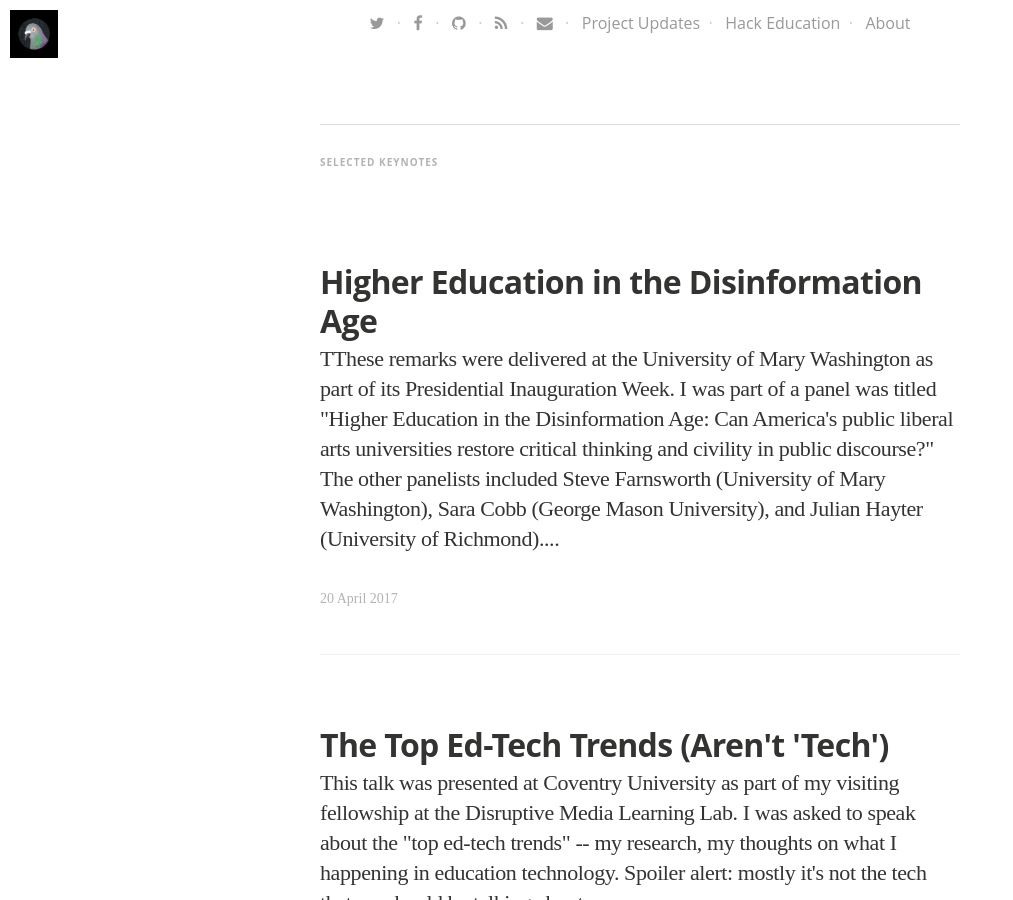
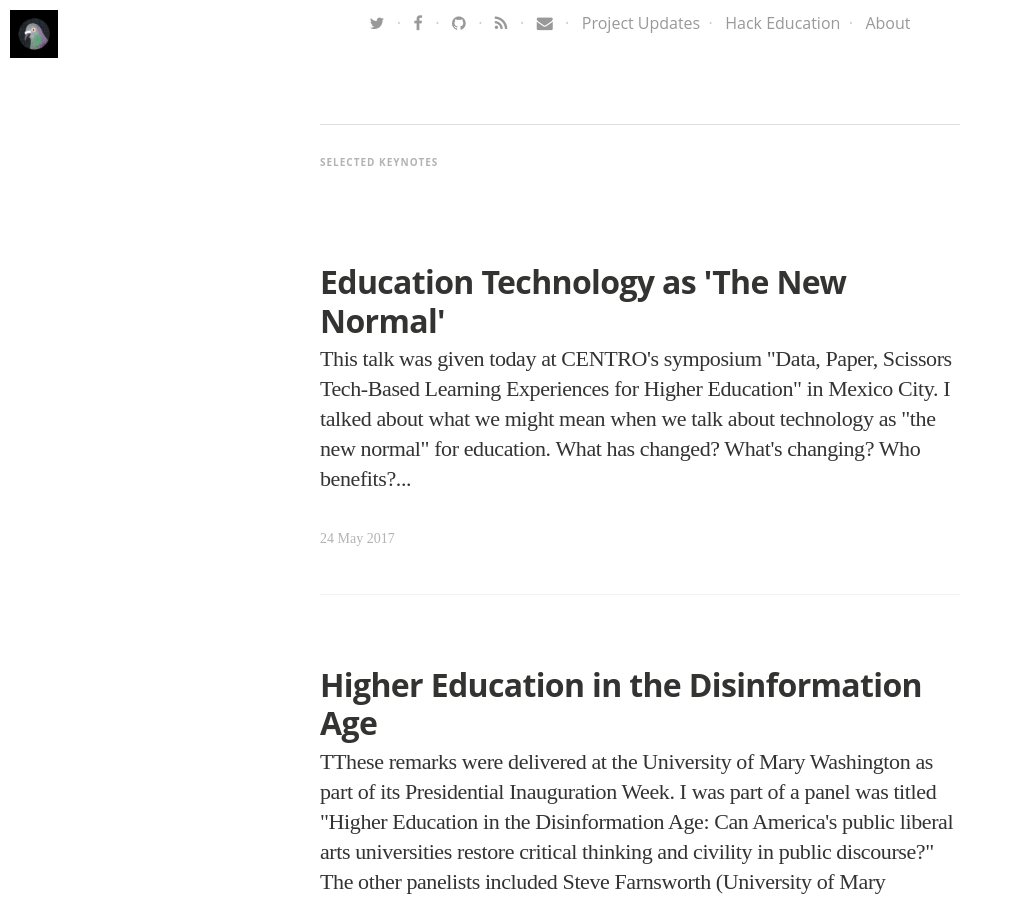
Before and after one commit to HackEducation/Speaking, a Jekyll site: the page built from index.html, in a window 1280 px wide and 900 px high, scrolled down 677 px. Shown: the whole window, without its empty margins (0-1013 px from the left). Built offline with Jekyll 4.4.1, drawn with Linux system fonts in a browser that asks for light colours; nearby versions of some CDN libraries; some web fonts are replaced.

Commit message:
updated list of talks

```diff
--- a/index.html
+++ b/index.html
@@ -6,6 +6,23 @@ layout: default
 
 <h5 class="index-headline featured"><span>Selected Keynotes</span></h5>
 
+
+    <div class="container featured">
+
+        <article class="post" itemscope itemtype="http://schema.org/BlogPosting" role="article">
+          <div class="article-item">
+            <header class="post-header">
+              <h2 class="post-title" itemprop="name"><a href="http://hackeducation.com/2017/05/24/new-normal" itemprop="url">Education Technology as 'The New Normal'</a></h2>
+            </header>
+            <section class="post-excerpt" itemprop="description">
+              <p>This talk was given today at CENTRO's symposium "Data, Paper, Scissors Tech-Based Learning Experiences for Higher Education" in Mexico City. I talked about what we might mean when we talk about technology as "the new normal" for education. What has changed? What's changing? Who benefits?...</p>
+            </section>
+            <div class="post-meta">
+              <time datetime="24 May 2017">24 May 2017</time>
+  <!--            <span class="post-tags-set">on <span class="post-tag-">, <a href="/tag/"></a></span></span>-->
+            </div>
+          <div>
+        </article>
 
     <div class="container featured">
 
```
